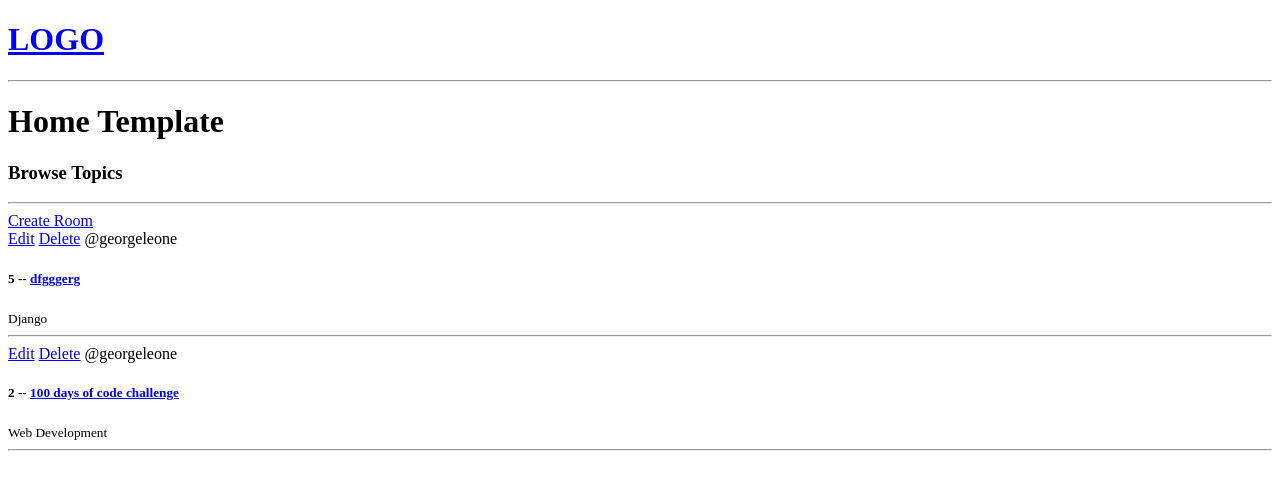
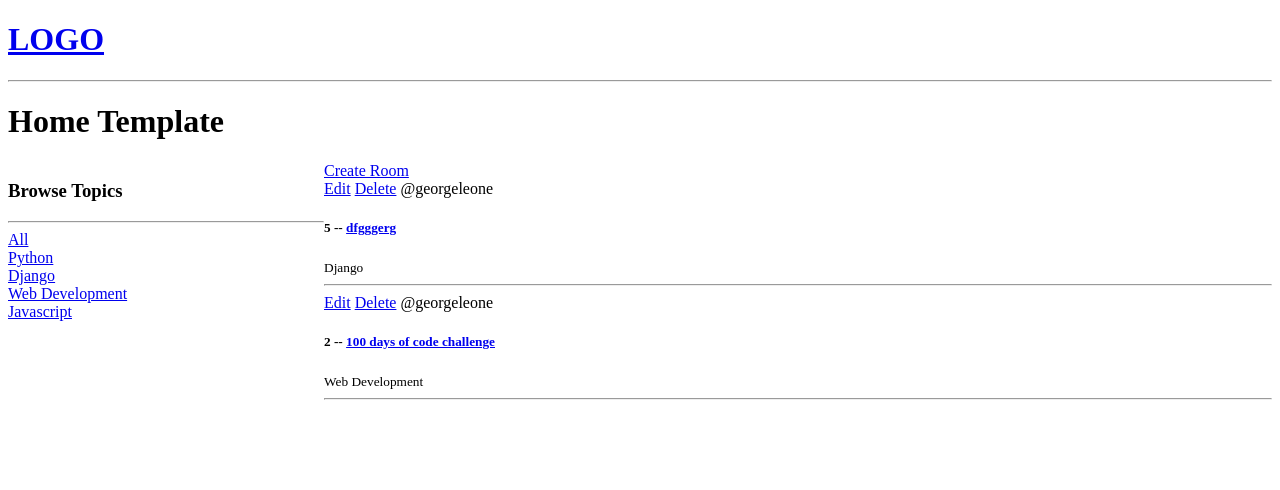
Before and after one commit to georgeleonework/studybud, a Django app: page / in a window 1280 px wide. Shown: the top 490 px of the page. Run offline with Django 4.2, Linux system fonts and the light colour scheme; data comes from the database, SQL or seed files in the repository; both versions use the stored data as it was after the commit.

Commit message:
beginning search functionality for sidebar to browse topics

```diff
--- a/base/templates/base/home.html
+++ b/base/templates/base/home.html
@@ -2,19 +2,37 @@
 
 {% block content %}
 
+<style>
+    .home-container{
+        display: grid;
+        grid-template-columns: 1fr 3fr;
+    }
+</style> <!-- the grid-template columns determines the relative width of the browse container and the main display of rooms-->
+
 <h1>Home Template</h1>
 
 
-<div class="home-container">
+<div class="home-container"> <!-- this is our main container-->
+
+    <div> <!-- this is our container around our list of topics-->
+        <h3>Browse Topics</h3>
+        <hr> <!-- this is a line break before we loop through and display all of the topics-->
 
         <div>
-        <h3>Browse Topics</h3>
-        <hr> <!-- this is a line break-->
+            <a href="{% url 'home' %}"> All </a>
+        </div> <!--this leaves an option for them to go back to all of the topics -->
+
+        {% for topic in topics %}
+        <div>
+            <a href="{% url 'home' %}?q={{topic.name}}">{{topic.name}}</a> <!--added a dynamic link to send you home but subdirected to the topic name-->
+        </div>
+        {% endfor %}
+
     </div>
 
+    <div> <!-- this is our container around our list of rooms-->
         <a href="{% url 'create-room' %}">Create Room</a>
     <!-- this link allows us to create a room at the top of the list of existing rooms -->
-
         <div>
             {% for room in rooms %}
                 <div>
@@ -28,6 +46,9 @@
                 </div>
             {% endfor %}
         </div>
+
+    </div>
+
 </div>
 
 {% endblock content %}
--- a/base/views.py
+++ b/base/views.py
@@ -1,5 +1,5 @@
 from django.shortcuts import render, redirect
-from .models import Room
+from .models import Room, Topic
 from .forms import RoomForm
 
 # rooms = [
@@ -10,13 +10,22 @@ from .forms import RoomForm
 
 def home(request):
     rooms = Room.objects.all() #this gives us access to all of the rooms in the database
-    context = {'rooms': rooms}
+
+    topics = Topic.objects.all()
+
+    context = {'rooms': rooms, 'topics':topics}
     return render(request, 'base/home.html', context)
+
+
+
+
 
 def room(request, pk):
     room = Room.objects.get(id=pk) #sets tge room to view as the instance where the id matches the key
     context = {'room': room}
     return render(request, 'base/room.html', context)
+
+
 
 def createRoom(request):
     form = RoomForm()
@@ -27,6 +36,9 @@ def createRoom(request):
             return redirect('home') #this is the name value from our form which allows ur to reference easier
     context = {'form': form}
     return render(request, 'base/room_form.html', context)
+
+
+
 
 def updateRoom(request, pk): #the pk here tells us which item were updating
     room = Room.objects.get(id=pk) #this initializes the room we want to access by the pk
@@ -41,6 +53,9 @@ def updateRoom(request, pk): #the pk here tells us which item were updating
     context = {'form': form}
     return render(request, 'base/room_form.html', context)
 
+
+
+
 def deleteRoom(request, pk):
     room = Room.objects.get(id=pk)
     if request.method == 'POST':
```
Also changed, not shown: db.sqlite3. Lines whose indentation alone changed are shown as unchanged.
